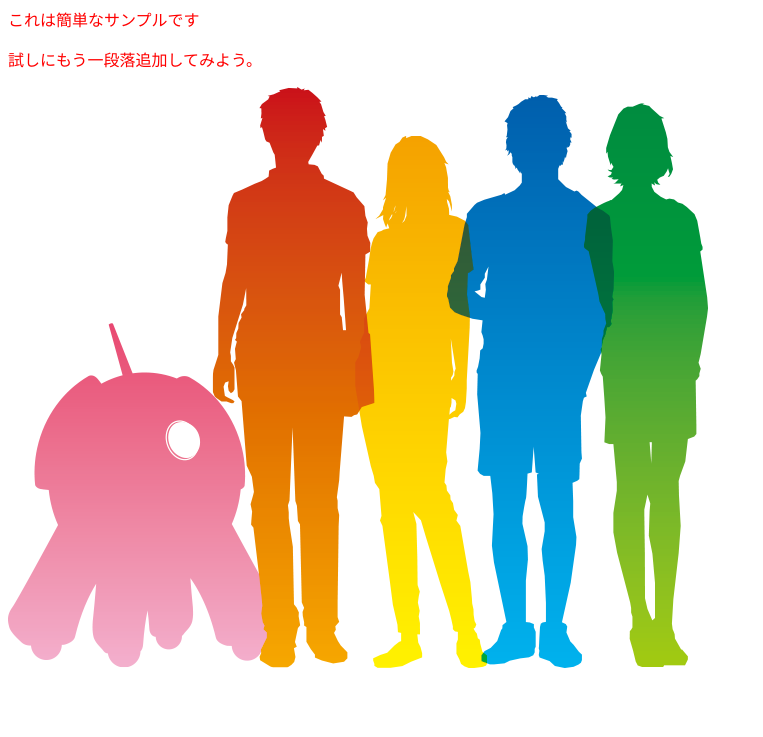
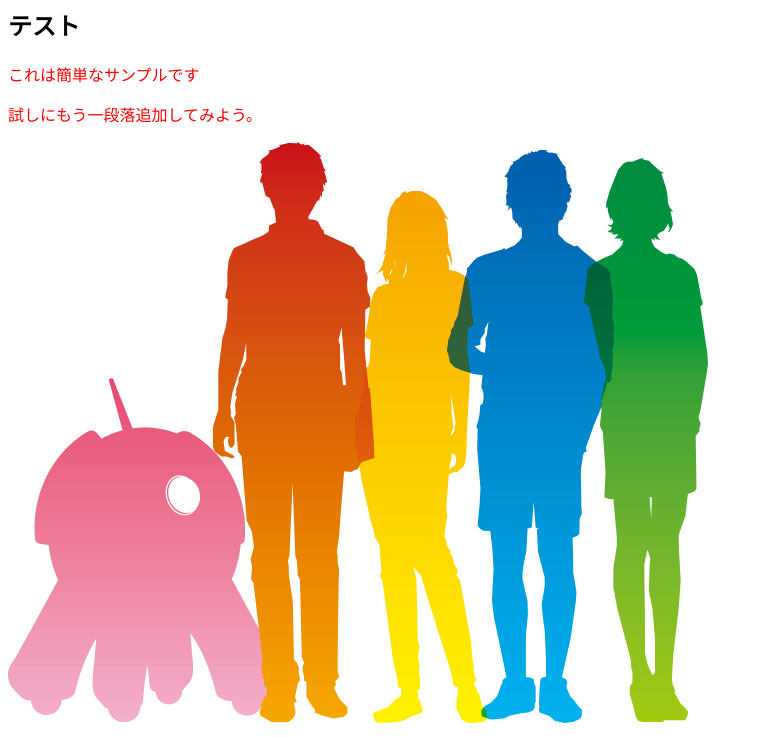
Before and after one commit to dorami-chan/html-test, a plain HTML site: page index.html in a window 1280 px wide. Shown: the part 73-810 px from the top of the page, without its empty margins (0-763 px from the left). Drawn offline with Linux system fonts and the light colour scheme.

Commit message:
小見出しを追加

```diff
--- a/index.html
+++ b/index.html
@@ -8,6 +8,7 @@
 
   <body>
   <h1>welcome</h1>
+  <h2>テスト</h2>
     <p>これは簡単なサンプルです</p>
     <p>試しにもう一段落追加してみよう。</p>
     <img src="iniadcollab.png" alt="[チーム開発のイメージ画像]">
```
